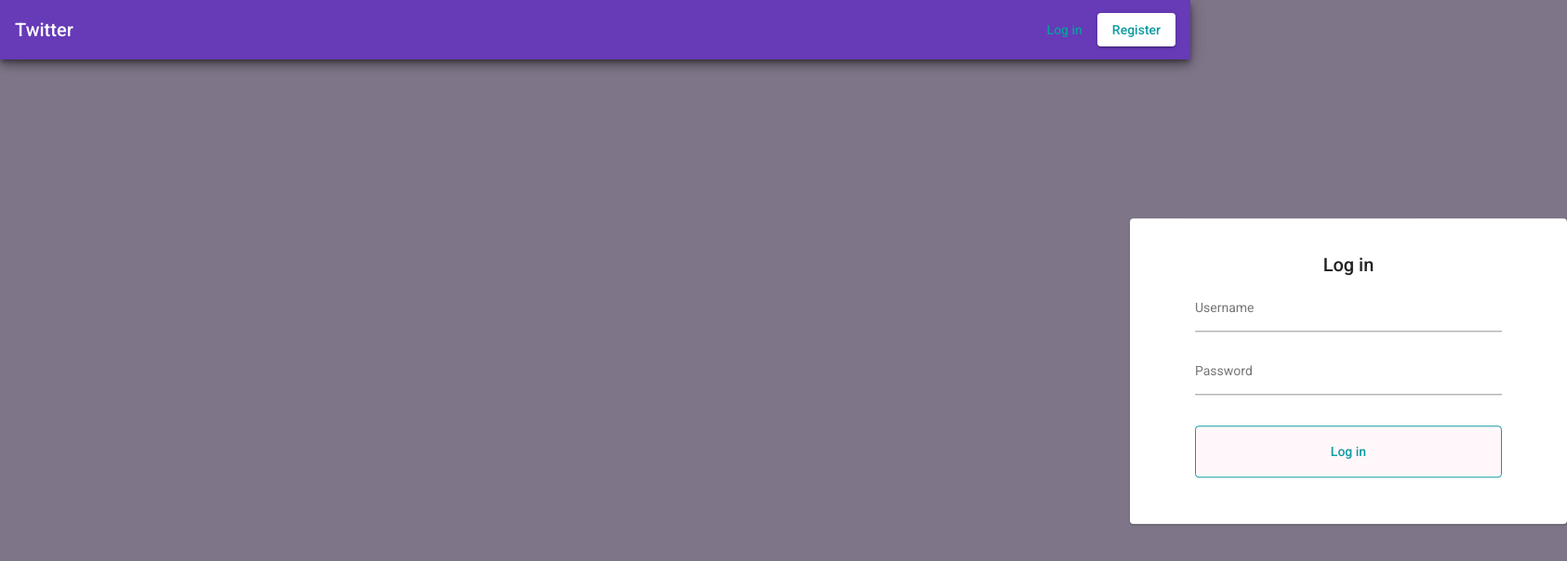
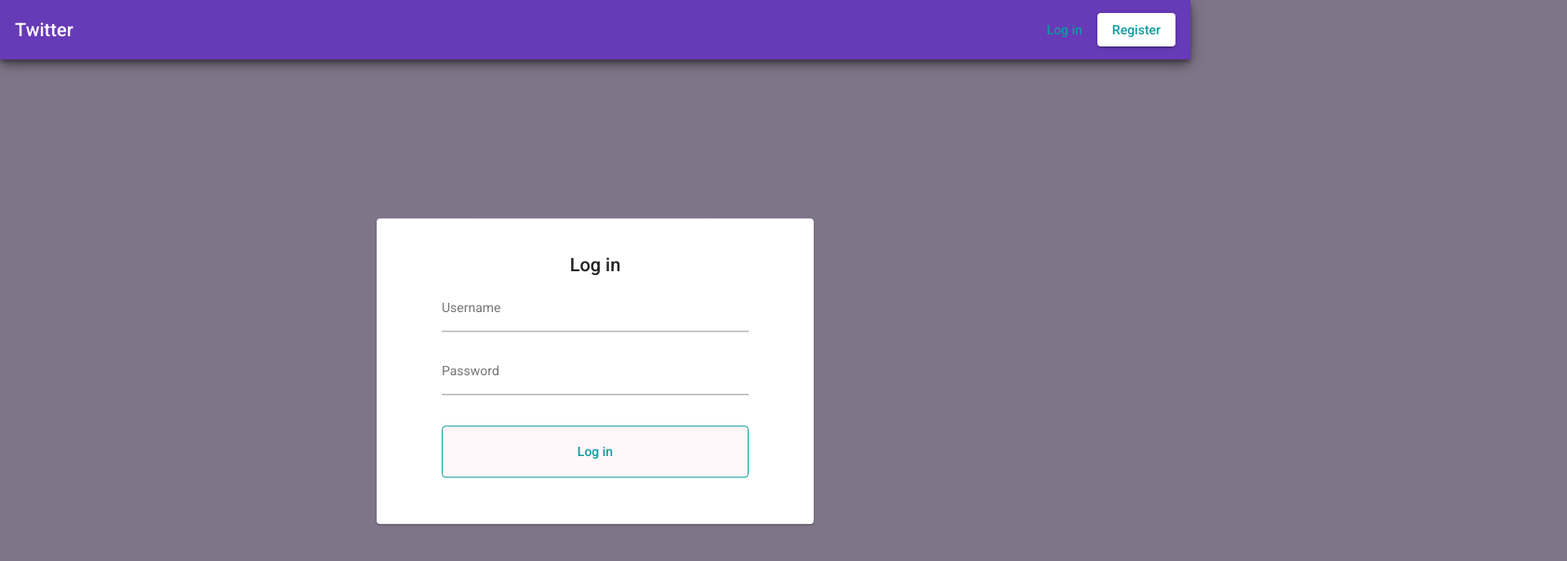
Before and after one commit to SonyNegroni/testApp, an Angular app: page /log-in in a window 1280 px wide. Shown: the top 604 px of the page at 93% size, 1685 px wide, since content can reach past the window. Built offline with nearby package versions, Linux system fonts and the light colour scheme.

Commit message:
FIX: float of logIn component

```diff
--- a/src/styles.css
+++ b/src/styles.css
@@ -37,7 +37,6 @@ body {
   position: fixed;
   top: 50%;
   left: 50%;
-  float: right;
   opacity: 1;
   padding: 60px 50px 40px 50px;
   width: 100%;
```
